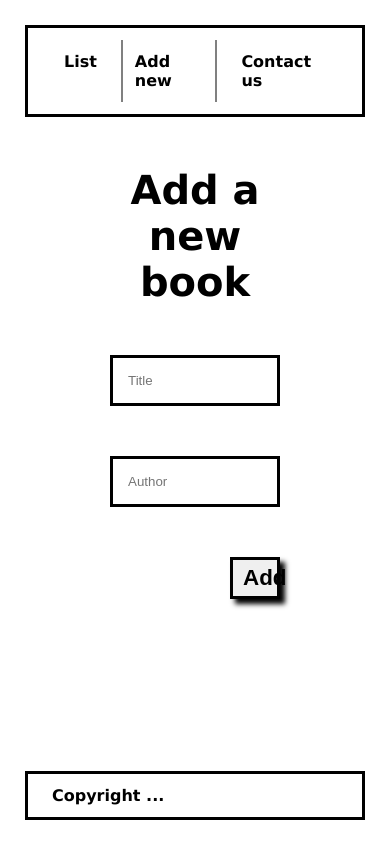
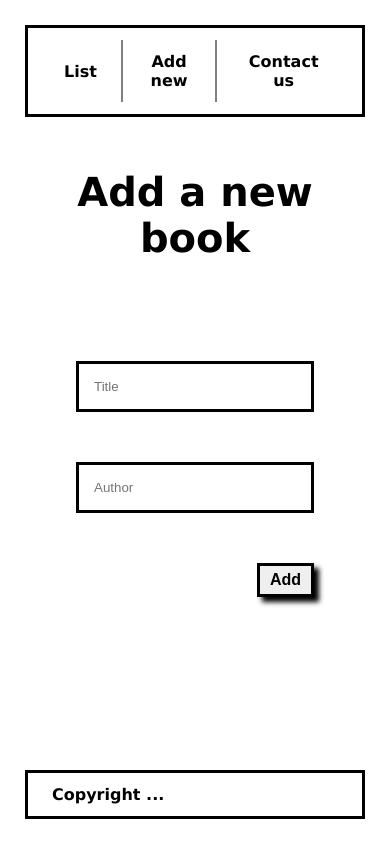
Before and after one commit to VitorGuedesMadeira/AwesomeBooks-Project, a website: page index.html in a window 390 px wide. Both pictures are taken after a click on the link "Add new". Drawn offline with Linux system fonts and the light colour scheme.

Commit message:
fix display

```diff
--- a/css/index.css
+++ b/css/index.css
@@ -8,15 +8,52 @@ body {
   padding: 25px;
   font-family: Verdana, Geneva, Tahoma, sans-serif;
   font-weight: 900;
+  display: flex;
+  flex-direction: column;
+  justify-content: space-between;
+  height: 100vh;
+}
+
+.header {
+  display: flex;
+  justify-content: space-between;
+  align-items: center;
+  padding: 12px 24px;
+  border: 3px solid black;
+}
+
+.navbar {
+  display: flex;
+  gap: 12px;
+  list-style-type: none;
+}
+
+.navbar-a {
+  text-decoration: none;
+  padding: 12px;
+  color: black;
+  font-weight: 900;
+  text-align: center;
+  display: flex;
+  align-items: center;
+  transition: all 0.2s;
+}
+.navbar-a:nth-child(2) {
+  border-left: 2px solid grey;
+  border-right: 2px solid grey;
+}
+
+.navbar-a:hover > li{
+  color: rgb(208, 144, 208);
+  transform: scale(1.1);
 }
 
 #booksCollection {
   display: flex;
   flex-direction: column;
-  text-align: center;
-  height: 100%;
-  margin-top: 50px;
+  height: 65vh;
   gap: 50px;
+  transition: all 1s;
 }
 
 h1 {
@@ -66,20 +103,22 @@ h1 {
   display: flex;
   text-align: center;
   flex-direction: column;
-  margin-top: 50px;
+  align-items: center;
+  gap: 100px;
+  height: 65vh;
+}
+
+form {
+  display: flex;
+  flex-wrap: wrap;
+  justify-content: flex-end;
   gap: 50px;
 }
 
-#newBookSection > * {
-  margin: auto;
-  width: 50%;
-}
-
-input {
+form input {
+  width: 100%;
   border: 3px solid black;
   padding: 15px;
-  margin-top: 50px;
-  gap: 50px;
 }
 
 #addBtn {
@@ -108,59 +147,19 @@ input {
   transition-duration: 0.5s;
 }
 
-.header {
-  display: flex;
-  justify-content: space-between;
-  align-items: center;
-  margin-bottom: 24px;
-  padding: 12px 24px;
-  border: 3px solid black;
-}
-
-.navbar {
-  display: flex;
-  gap: 12px;
-  list-style-type: none;
-}
-
-.navbar-a {
-  text-decoration: none;
-  padding: 12px;
-  color: black;
-  font-weight: 900;
-  transition: all 0.2s;
-}
-.navbar-a:nth-child(2) {
-  border-left: 2px solid grey;
-  border-right: 2px solid grey;
-}
-
-.navbar-a:hover > li{
-  color: rgb(208, 144, 208);
-  transform: scale(1.1);
-}
-
 .hide {
   display: none !important;
 }
 
-.footer {
-  margin-bottom: 24px;
-  padding: 12px 24px;
-  border: 3px solid black;
-  position: absolute;
-  bottom: 0;
-  right: 25px;
-  left: 25px;
-}
 
 #contactForm {
   display: flex;
   flex-direction: column;
   align-items: center;
-  margin-top: 50px;
   gap: 50px;
   padding: 0 130px;
+  height: 65vh;
+  transition: all 0.3s;
 }
 
 #contactForm ul {
@@ -175,13 +174,19 @@ input {
   top: 100px;
 }
 
+.footer {
+  padding: 12px 24px;
+  border: 3px solid black;
+}
+
 @media screen and (max-width: 768px) {
   #addBtn {
     padding: 5px 10px;
     border: 3px solid black;
     box-shadow: 5px 5px 5px black;
-    width: 50px;
+    width: auto;
     font-weight: 900;
+    font-size: 1em;
   }
 
   .header {
@@ -195,6 +200,14 @@ input {
   .date {
     font-size: 0.7em;
   }
+
+  #newBookSection > *{
+    width: 70%;
+  }
+
+  #contactForm {
+    padding: 0 25px;
+  }
 }
 
 @media screen and (max-width: 410px) {
--- a/index.html
+++ b/index.html
@@ -39,9 +39,11 @@
 
         <div id="newBookSection" class="hide">
             <h1>Add a new book</h2>
-            <input id="titleId" type="text" placeholder="Title">
-            <input id="authorId" type="text" placeholder="Author">
-            <div class="addBtnSide"><button id="addBtn">Add</button></div>
+              <form>
+                <input id="titleId" type="text" placeholder="Title">
+                <input id="authorId" type="text" placeholder="Author">
+                <div class="addBtnSide"><button id="addBtn">Add</button></div>
+              </form>
         </div>
 
         <div id="contactForm" class="hide">
--- a/js/index.js
+++ b/js/index.js
@@ -78,7 +78,7 @@ window.addEventListener('load', () => {
 });
 
 // ------------------------ DATE ----------------------------- //
+const months = ["January", "February", "March", "April", "May", "June", "July", "August", "September", "October", "November", "December"];
 const dateP = document.querySelector('.dateParagraph');
 const date = new Date();
-date.getDate;
-dateP.textContent =`${date}`
+dateP.textContent =`${months[date.getMonth()]}  ${ date.getDate()}  ${ date.getFullYear()}, ${date.getHours()}:${date.getMinutes()}`
```
